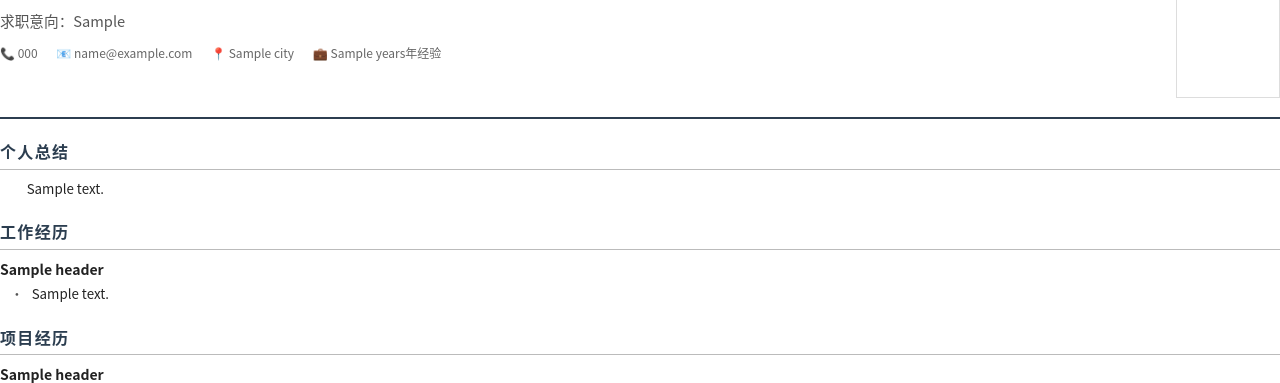
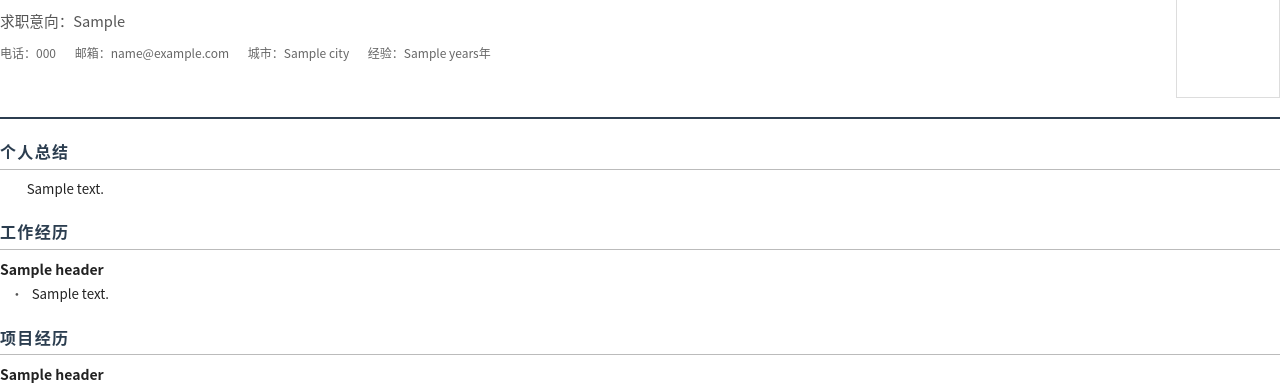
Before and after one commit to maruijixiansheng/career-kb, a Python web app: template backend/app/templates/resume_template.html in a window 1280 px wide. Shown: the part 40-423 px from the top of the page. Run offline with Jinja, Linux system fonts and the light colour scheme; the template is opened without the code that fills it: most values are stand-ins (such as "Sample title", 1, 10 or a date in 2020).

Commit message:
fix: 简历打印/PDF联系方式emoji改为文字标签，解决打印时显示方框
- resume_template.py: 📧→邮箱：, 📱→电话：, 📍→城市：
- resume_template.html: 📞→电话：, 📧→邮箱：, 📍→城市：, 💼→经验：
- emoji在WeasyPrint/浏览器打印时因缺少emoji字体渲染为方框(tofu)

Co-Authored-By: Claude <noreply@anthropic.com>

```diff
--- a/backend/app/templates/resume_template.html
+++ b/backend/app/templates/resume_template.html
@@ -162,10 +162,10 @@
     <div class="target">求职意向：{{ target_position }}</div>
     {% endif %}
     <div class="contact-line">
-      {% if phone %}<span>📞 {{ phone }}</span>{% endif %}
-      {% if email %}<span>📧 {{ email }}</span>{% endif %}
-      {% if city %}<span>📍 {{ city }}</span>{% endif %}
-      {% if years %}<span>💼 {{ years }}年经验</span>{% endif %}
+      {% if phone %}<span>电话：{{ phone }}</span>{% endif %}
+      {% if email %}<span>邮箱：{{ email }}</span>{% endif %}
+      {% if city %}<span>城市：{{ city }}</span>{% endif %}
+      {% if years %}<span>经验：{{ years }}年</span>{% endif %}
     </div>
   </div>
   <div class="header-right">
```
Also changed, not shown: backend/app/core/resume_template.py (+3 -3 lines).
